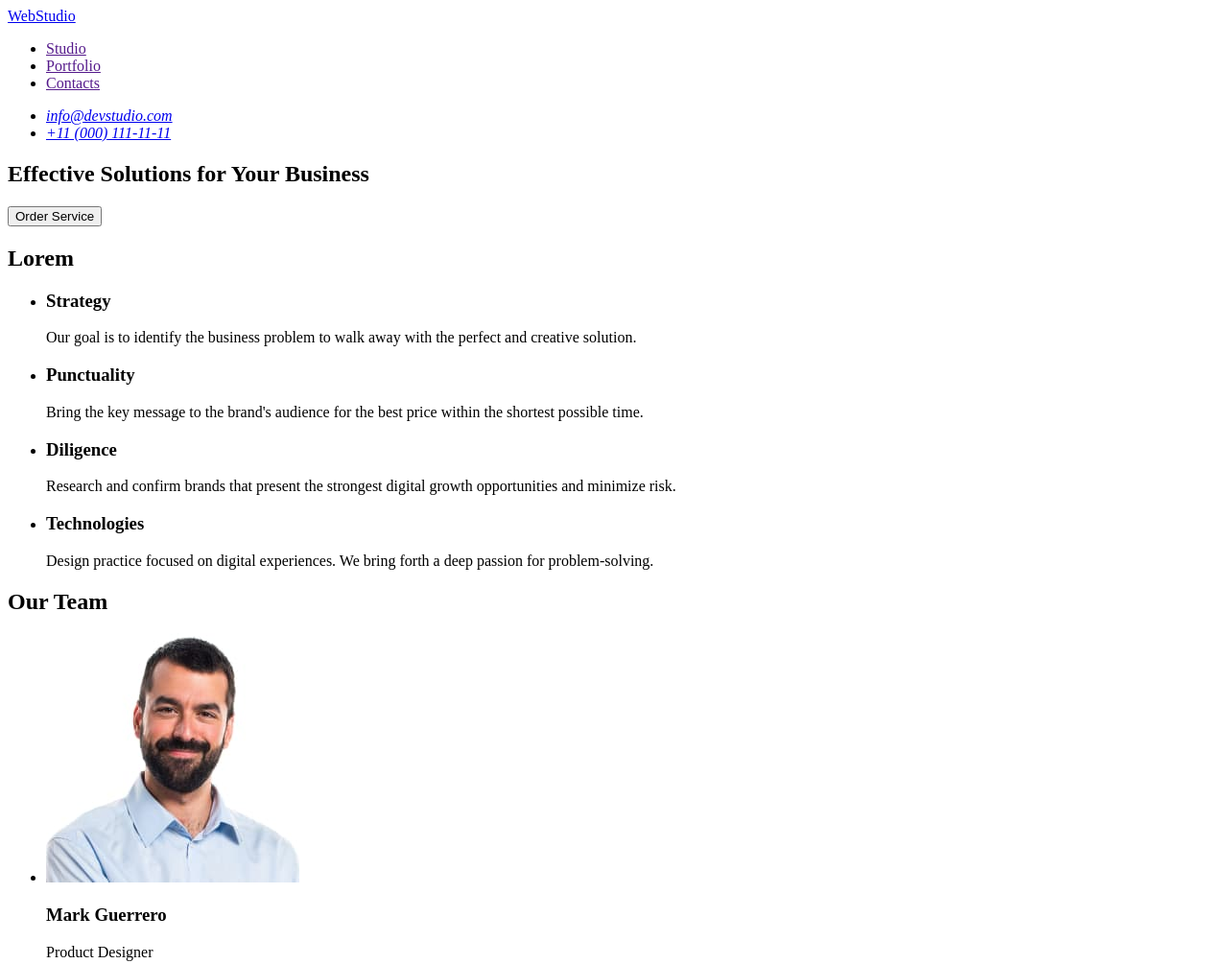
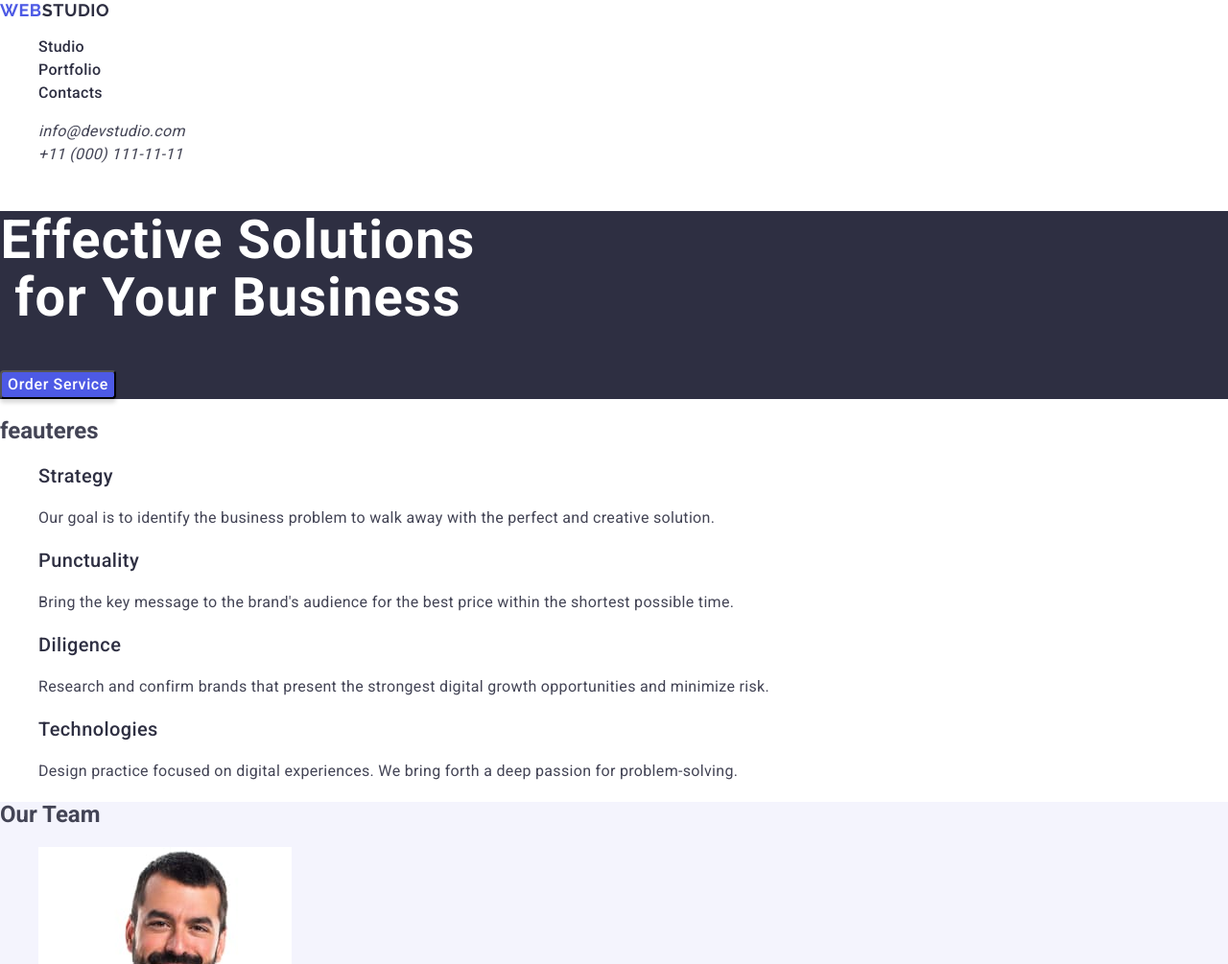
Before and after one commit to EvgenVls/goit-markup-hw-02, a plain HTML site: page index.html in a window 1280 px wide. Shown: the top 1005 px of the page at 96% size. Drawn offline with nearby package versions, Linux system fonts and the light colour scheme.

Commit message:
portfolio_css-start

```diff
--- /dev/null
+++ b/css/styles.css
@@ -0,0 +1,103 @@
+body {
+    font-family: 'Roboto', sans-serif;
+    color: #434455;
+    background-color: #FFFFFF;
+}
+
+a {
+    text-decoration: none;
+}
+
+ul {
+    list-style-type: none;
+}
+
+.nav .logo-web {
+    color: #4D5AE5;
+    font-family: Raleway;
+    font-size: 18px;
+    line-height: 1.16667;
+    letter-spacing: 0.54px;
+    text-transform: uppercase;
+}
+
+.nav .logo-studio {
+    color: #2E2F42;
+    font-family: Raleway;
+    font-size: 18px;
+    line-height: 1.16667;
+    letter-spacing: 0.54px;
+    text-transform: uppercase;
+}
+
+.nav-list-link {
+    color: #2E2F42;
+    font-size: 16px;
+    font-weight: 500;
+    line-height: 1.5;
+    letter-spacing: 0.32px;
+}
+
+.address-link {
+    color: #434455;
+    font-size: 16px;
+    font-weight: 400;
+    line-height: 1.5;
+    letter-spacing: 0.32px;
+}
+
+.nav-list-link:hover,
+.nav-list-link:focus,
+.address-link:hover,
+.address-link:focus {
+    color: #404BBF;
+}
+
+.hero {
+    background-color: #2E2F42;
+}
+
+.hero-title {
+    color: #FFF;
+    text-align: center;
+    font-size: 56px;
+    font-weight: 700;
+    line-height: 1.07143;
+    letter-spacing: 1.12px;
+    width: 496px;
+}
+
+.hero-button {
+    border-radius: 4px;
+    background: #4D5AE5;
+    box-shadow: 0px 4px 4px 0px rgba(0, 0, 0, 0.15);
+    color: #FFF;
+    font-size: 16px;
+    font-weight: 500;
+    line-height: 1.5;
+    letter-spacing: 0.64px;
+}
+
+.hero-button:hover,
+.hero-button:focus {
+    background: #404BBF;
+}
+
+.features-list-title {
+    color: #2E2F42;
+    font-size: 20px;
+    font-weight: 500;
+    line-height: 1.2;
+    letter-spacing: 0.4px;
+}
+
+.features-list-text {
+    font-size: 16px;
+    font-weight: 400;
+    line-height: 1.5;
+    letter-spacing: 0.32px;
+}
+
+.team {
+    background: #F4F4FD;
+}
--- a/index.html
+++ b/index.html
@@ -4,84 +4,127 @@
     <meta charset="UTF-8">
     <meta name="viewport" content="width=device-width, initial-scale=1.0">
     <title>Web Studio</title>
+    <link rel="preconnect" href="https://fonts.googleapis.com">
+    <link rel="preconnect" href="https://fonts.gstatic.com" crossorigin>
+    <link href="https://fonts.googleapis.com/css2?family=Raleway:wght@700&family=Roboto:wght@400;500;700&display=swap"
+        rel="stylesheet">
+    <link rel="stylesheet" href="https://cdnjs.cloudflare.com/ajax/libs/modern-normalize/2.0.0/modern-normalize.min.css"
+         />
+    <link rel="stylesheet" href="css/styles.css">
 </head>
 <body>
     <header>
-         <nav>
-            <a href="./index.html">WebStudio</a>
-            <ul>
+         <nav class="nav">
+            <a href="./index.html" class="logo-web">Web<span class="logo-studio">Studio</span>
+            </a>
+            <ul class="nav-list">
                 <li>
-                    <a href="">Studio</a>
+                    <a class="nav-list-link" href="">Studio</a>
                 </li>
                 <li>
-                    <a href="">Portfolio</a>
+                    <a class="nav-list-link" href="">Portfolio</a>
                 </li>
                 <li>
-                    <a href="">Contacts</a>
+                    <a class="nav-list-link" href="">Contacts</a>
                 </li>
             </ul>
         </nav>
         <address>
             <ul>
                 <li>
-                    <a href="mailto:info@devstudio.com">info@devstudio.com</a>
+                    <a class="address-link" href="mailto:info@devstudio.com">info@devstudio.com</a>
                 </li>
                 <li>
-                    <a href="tel:+110001111111">+11 (000) 111-11-11</a>
+                    <a class="address-link" href="tel:+110001111111">+11 (000) 111-11-11</a>
                 </li>
             </ul>
         </address>
     </header>
 
     <main>
-        <section>
-            <h1>Effective Solutions for Your Business</h1>
-            <button type="button">Order Service</button>
+        <section class="hero">
+            <h1 class="hero-title">Effective Solutions for Your Business</h1>
+            <button class="hero-button" type="button">Order Service</button>
         </section>
         <section>
-            <h2>Lorem</h2>
+            <h2>feauteres</h2>
             <ul>
                 <li>
-                    <h3>Strategy</h3>
-                    <p>Our goal is to identify the business
+                    <h3 class="features-list-title">Strategy</h3>
+                    <p class="features-list-text">Our goal is to identify the business
                     problem to walk away with the perfect and creative solution.</p>
                 </li>
                 <li>
-                    <h3>Punctuality</h3>
-                    <p>Bring the key message to the brand's audience for the best price within the shortest possible time.</p>
+                    <h3 class="features-list-title">Punctuality</h3>
+                    <p class="features-list-text">Bring the key message to the brand's audience for the best price within the shortest possible time.</p>
                 </li>
                 <li>
-                    <h3>Diligence</h3>
-                    <p>Research and confirm brands that present the strongest digital growth opportunities and minimize risk.</p>
+                    <h3 class="features-list-title">Diligence</h3>
+                    <p class="features-list-text">Research and confirm brands that present the strongest digital growth opportunities and minimize risk.</p>
                 </li>
                 <li>
-                    <h3>Technologies</h3>
-                    <p>Design practice focused on digital experiences. We bring forth a deep passion for problem-solving.</p>
+                    <h3 class="features-list-title">Technologies</h3>
+                    <p class="features-list-text">Design practice focused on digital experiences. We bring forth a deep passion for problem-solving.</p>
+                </li>
+            </ul>
+        </section>
+        <section class="team">
+            <h2 class="team-title">Our Team</h2>
+            <ul class="team-list">
+                <li class="team-list-item">
+                    <img src="./images/mark_guerrero.jpg" alt="Mark Guerrero" width="264" height="260">
+                    <h3 class="team-list-item-title">Mark Guerrero</h3>
+                    <p class="team-list-item-text">Product Designer</p>
+                </li>
+                <li class="team-list-item">
+                    <img src="./images/tom_ford.jpg" alt="Tom Ford" width="264" height="260">
+                    <h3 class="team-list-item-title">Tom Ford</h3>
+                    <p class="team-list-item-text">Frontend Developer</p>
+                </li>
+                <li class="team-list-item">
+                    <img src="./images/camila_garcia.jpg" alt="Camila Garcia" width="264" height="260">
+                    <h3 class="team-list-item-title">Camila Garcia</h3>
+                    <p class="team-list-item-text">Marketing</p>
+                </li>
+                <li class="team-list-item">
+                    <img src="./images/daniel_wilson.jpg" alt="Daniel Wilson" width="264" height="260">
+                    <h3 class="team-list-item-title">Daniel Wilson</h3>
+                    <p class="team-list-item-text">UI Designer</p>
                 </li>
             </ul>
         </section>
         <section>
-            <h2>Our Team</h2>
+            <h2>Our Portfolio</h2>
             <ul>
                 <li>
-                    <img src="./images/mark_guerrero.jpg" alt="Mark Guerrero" width="264" height="260">
-                    <h3>Mark Guerrero</h3>
-                    <p>Product Designer</p>
+                    <img src="./images/banking_app.jpg" alt="Banking App" width="360" height="300">
+                    <h3>Banking App</h3>
+                    <p>App</p>
                 </li>
                 <li>
-                    <img src="./images/tom_ford.jpg" alt="Tom Ford" width="264" height="260">
-                    <h3>Tom Ford</h3>
-                    <p>Frontend Developer</p>
-                </li>
-                <li>
-                    <img src="./images/camila_garcia.jpg" alt="Camila Garcia" width="264" height="260">
-                    <h3>Camila Garcia</h3>
+                    <img src="./images/cashless_payment.jpg" alt="Cashless Payment" width="360" height="300">
+                    <h3>Cashless Payment</h3>
                     <p>Marketing</p>
                 </li>
                 <li>
-                    <img src="./images/daniel_wilson.jpg" alt="Daniel Wilson" width="264" height="260">
-                    <h3>Daniel Wilson</h3>
-                    <p>UI Designer</p>
+                    <img src="./images/meditation_app.jpg" alt="Meditation App" width="360" height="300">
+                    <h3>Meditation App</h3>
+                    <p>App</p>
+                </li>
+                <li>
+                    <img src="./images/taxi_service.jpg" alt="Taxi Service" width="360" height="300">
+                    <h3>Taxi Service</h3>
+                    <p>Marketing</p>
+                </li>
+                <li>
+                    <img src="./images/screen_illustrations.jpg" alt="Screen Illustrations" width="360" height="300">
+                    <h3>Screen Illustrations</h3>
+                    <p>Design</p>
+                </li>
+                <li>
+                    <img src="./images/online_courses.jpg" alt="Online Courses" width="360" height="300">
+                    <h3>Online Courses</h3>
+                    <p>Marketing</p>
                 </li>
             </ul>
         </section>
```
Also changed, not shown: images/banking_app.jpg (added), images/cashless_payment.jpg (added), images/meditation_app.jpg (added), images/online_courses.jpg (added), images/screen_illustrations.jpg (added), images/taxi_service.jpg (added).
